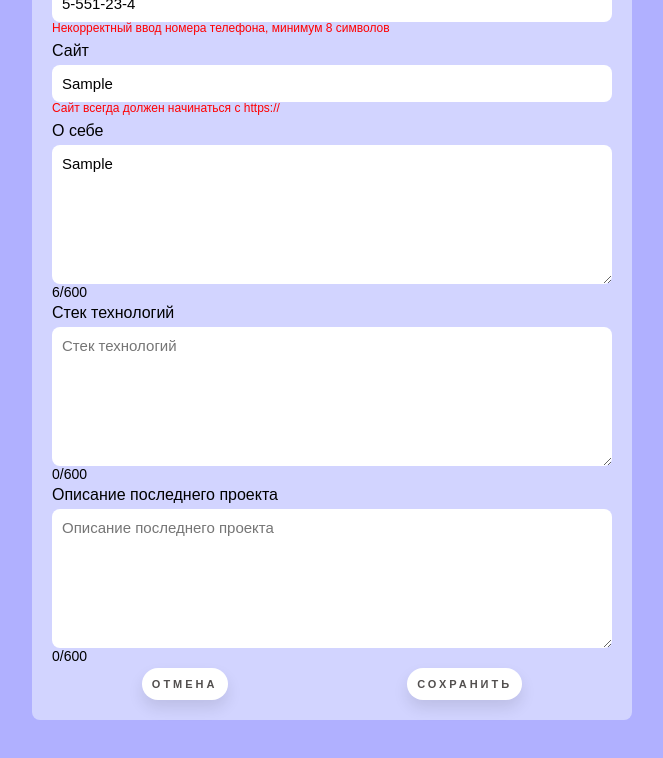
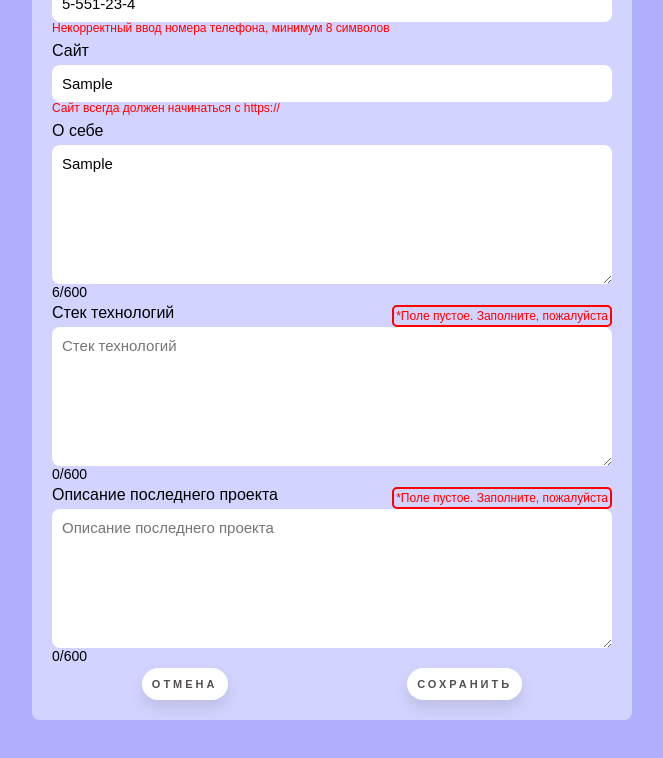
Before and after one commit to yaroslavPrp/registration-form-react, a React (Create React App) app: page / in a window 1280 px wide. Both pictures are taken after typing "Sample", "Sample", "2020-01-15", "5551234", "Sample", "Sample" into the empty fields and a click on the button "СОХРАНИТЬ". Shown: the part 418-1176 px from the top of the page, without its empty margins (308-971 px from the left). Built offline with nearby package versions, Linux system fonts and the light colour scheme.

Commit message:
hw2 finalized

```diff
--- a/src/components/Input/Input.jsx
+++ b/src/components/Input/Input.jsx
@@ -12,11 +12,13 @@ class Input extends Component {
 	}
 
 	render() {
-		const { type, text, name, value, error, touched } = this.props;
-		console.log(error)
+		const { type, text, name, value, error, touched, empty } = this.props;
 
 		return (
 			<label className={style.element}>{text}
+				{empty &&
+					<div className={style.emptyError}>*Поле пустое. Заполните, пожалуйста</div>
+				}
 				{
 					name === 'phone' ?
 						<InputMask
--- a/src/components/TextArea/TextArea.jsx
+++ b/src/components/TextArea/TextArea.jsx
@@ -7,10 +7,13 @@ class TextArea extends Component {
 	}
 
 	render() {
-		const { rows, text, name, value, error } = this.props;
+		const { rows, text, name, value, error, empty } = this.props;
 
 		return (
 			<label className={style.element}>{text}
+				{empty &&
+					<div className={style.emptyError}>*Поле пустое. Заполните, пожалуйста</div>
+				}
 				<textarea
 					value={value}
 					onChange={event => this.onChange(event)}
--- a/src/containers/Form/Form.jsx
+++ b/src/containers/Form/Form.jsx
@@ -61,7 +61,7 @@ class Form extends Component {
 	handleSaveClick = (event) => {
 		event.preventDefault();
 		const allFilled = Object.values(this.state.values).every(value => value.trim() !== '');
-		console.log(allFilled)
+		const noErrors = Object.values(this.state.errors).every(error => error.length === 0);
 
 		if (!allFilled) {
 			const emptyOnes = Object.entries(this.state.values).reduce((prev, current) => {
@@ -75,9 +75,9 @@ class Form extends Component {
 			})
 		}
 
-		// if (allFilled && allReady) {
-		// 	this.props.readyForm(this.state);
-		// }
+		if (allFilled && noErrors) {
+			this.props.readyForm(this.state.values);
+		}
 	}
 
 	render() {
--- a/src/containers/Form/form.module.css
+++ b/src/containers/Form/form.module.css
@@ -72,6 +72,17 @@ body {
 	bottom: -3px;
 }
 
+.emptyError{
+	position: absolute;
+	color: red;
+	font-size: 12px;
+	right: 0;
+	top: 11px;
+	border: 2px solid red;
+	border-radius: 5px;
+	padding: 2px;
+}
+
 .input {
 	padding: 10px 10px;
 	border: transparent;
--- a/src/containers/Profile/Profile.jsx
+++ b/src/containers/Profile/Profile.jsx
@@ -9,31 +9,31 @@ class Profile extends Component {
 			<div className={style.container}>
 				<div className={style.profile}>
 					<div className={style.title}>
-						{name.value} {surname.value}
+						{name} {surname}
 					</div>
 					<p className={style.element}>
 						<span className={style.element__description}>Дата рождения:</span>
-						<span className={style.element__data}>{birthDate.value}</span>
+						<span className={style.element__data}>{birthDate}</span>
 					</p>
 					<p className={style.element}>
 						<span className={style.element__description}>Номер телефона:</span>
-						<span className={style.element__data}>{phone.value}</span>
+						<span className={style.element__data}>{phone}</span>
 					</p>
 					<p className={style.element}>
 						<span className={style.element__description}>Мой сайт:</span>
-						<span className={style.element__data}>{website.value}</span>
+						<span className={style.element__data}>{website}</span>
 					</p>
 					<div className={style.text}>
 						<div className={style.text__description}>О себе:</div>
-						<div className={style.text__data}>{about.value}</div>
+						<div className={style.text__data}>{about}</div>
 					</div>
 					<div className={style.text}>
 						<div className={style.text__description}>Стек технологий:</div>
-						<div className={style.text__data}>{technologies.value}</div>
+						<div className={style.text__data}>{technologies}</div>
 					</div>
 					<div className={style.text}>
 						<div className={style.text__description}>Описание последнего проекта:</div>
-						<div className={style.text__data}>{lastProject.value}</div>
+						<div className={style.text__data}>{lastProject}</div>
 					</div>
 				</div>
 			</div>
```
